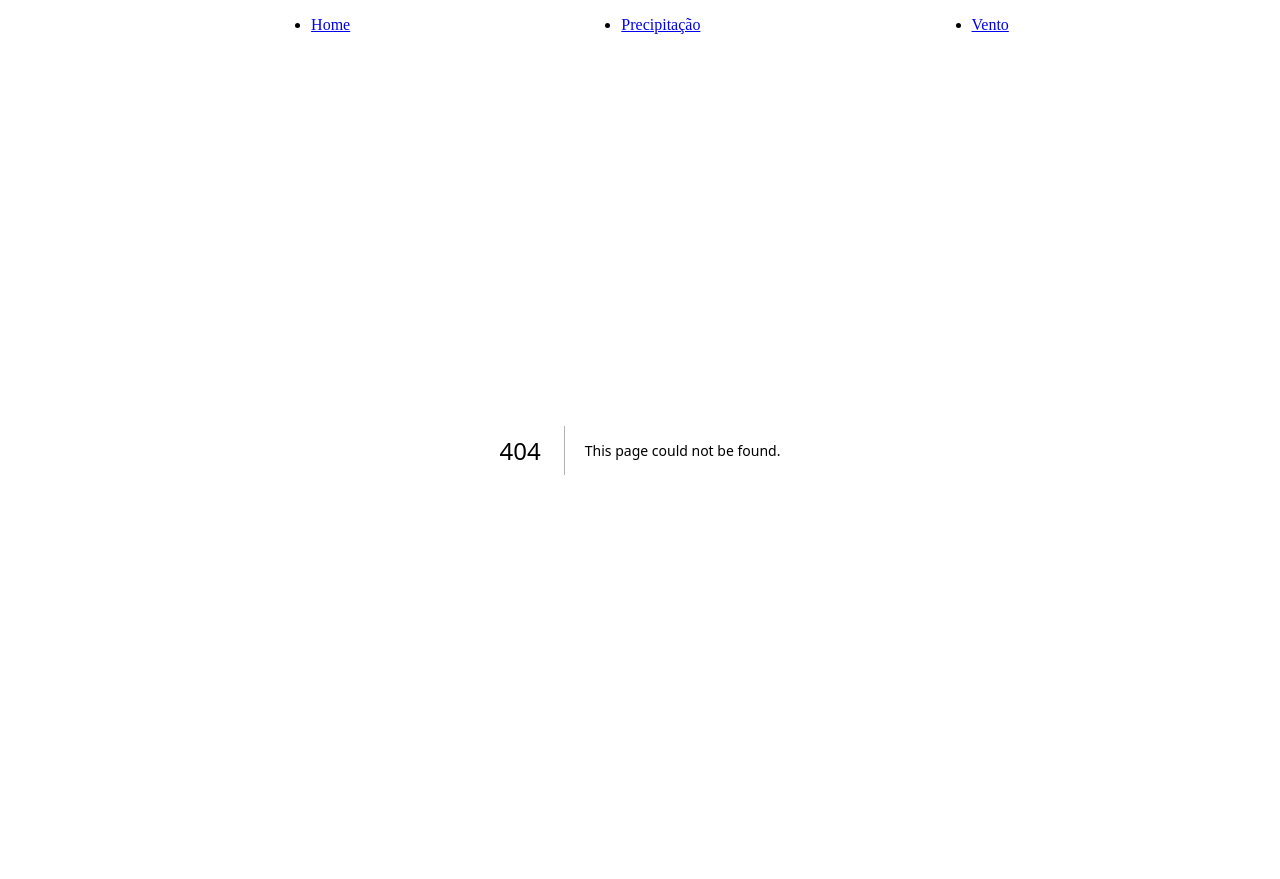
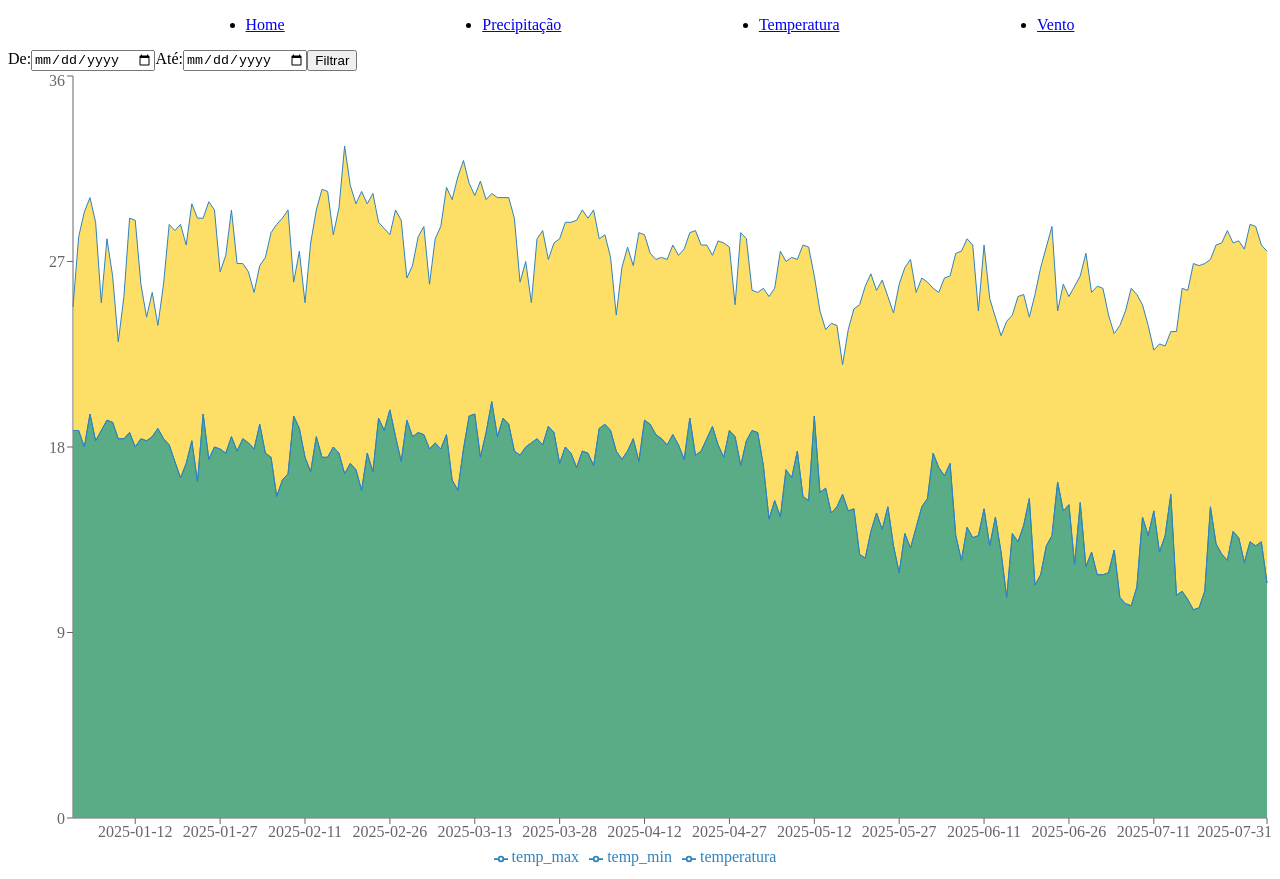
Before and after one commit to AngelsProgram/project-univesp-iv-meteorologico, a Next.js app: page /temperatura in a window 1280 px wide. Before the commit this address had no page. Before the commit the page ends 850 px from the top, so only its background shows below. Built offline with nearby package versions, Linux system fonts and the light colour scheme.

Commit message:
feat(temperatura): add graph

```diff
--- a/src/app/(graph)/precipitacao/precitipacao.tsx
+++ b/src/app/(graph)/precipitacao/precitipacao.tsx
@@ -2,8 +2,6 @@
 import * as Recharts from 'recharts';
 import type { TData } from '#/type/schema_info';
 type Tsd = Omit<TData, 'date'> & { date: string };
-
-const colors = ["#018FC7", "#83C0DF", "#80B9C8", "#B1D0E2"];
 
 export default function Graph({ data }: { data: Tsd[] }) {
   const id_y_axis_left = 'id_y_axis_left_umidade';
--- /dev/null
+++ b/src/app/(graph)/temperatura/page.tsx
@@ -0,0 +1,9 @@
+import { getDataFiltered } from '#/data';
+import Graph from './temperatura';
+
+export default async function Page(props: PageProps<"/">) {
+  const search = await props.searchParams;
+  const d = getDataFiltered(search);
+
+  return <Graph data={d} />;
+}
--- /dev/null
+++ b/src/app/(graph)/temperatura/temperatura.tsx
@@ -0,0 +1,24 @@
+'use client';
+import * as Recharts from 'recharts';
+import type { TData } from '#/type/schema_info';
+type Tsd = Omit<TData, 'date'> & { date: string };
+
+const colors = ["#018FC7", "#83C0DF", "#80B9C8", "#B1D0E2"];
+
+export default function Graph({ data }: { data: Tsd[] }) {
+  console.log(data)
+  return (
+    <Recharts.ResponsiveContainer width='100%' height="100%">
+      <Recharts.ComposedChart data={data}>
+        <Recharts.XAxis dataKey='date' />
+        <Recharts.AreaChart data={data} />
+        <Recharts.YAxis yAxisId='left' orientation='left' />
+        <Recharts.Area dataKey='temp_max' fill='#FCC800' yAxisId='left' />
+        <Recharts.Area dataKey='temperatura' fill='#CFD800' yAxisId='left' />
+        <Recharts.Area dataKey='temp_min' fill='#018FC7' yAxisId='left' />
+        <Recharts.Tooltip />
+        <Recharts.Legend />
+      </Recharts.ComposedChart>
+    </Recharts.ResponsiveContainer>
+  )
+}
--- a/src/components/header.tsx
+++ b/src/components/header.tsx
@@ -8,6 +8,7 @@ export function Header() {
                 <ul>
                     <li><NextLink href='/'>Home</NextLink></li>
                     <li><NextLink href='/precipitacao'>Precipitação</NextLink></li>
+                    <li><NextLink href='/temperatura'>Temperatura</NextLink></li>
                     <li><NextLink href='/vento'>Vento</NextLink></li>
                 </ul>
             </nav>
--- a/src/type/schema_info.ts
+++ b/src/type/schema_info.ts
@@ -6,6 +6,8 @@ const schema_info = zod.z.object({
     date: zod.z.string(),
     precipitacao_mm: corce_number,
     umidade: corce_number,
+    temp_max: corce_number,
+    temp_min: corce_number,
     temperatura: corce_number,
     orvalho: corce_number,
     vento_velocidade: corce_number,
```
Also changed, not shown: src/data/mdados.js (line endings or trailing spaces).
